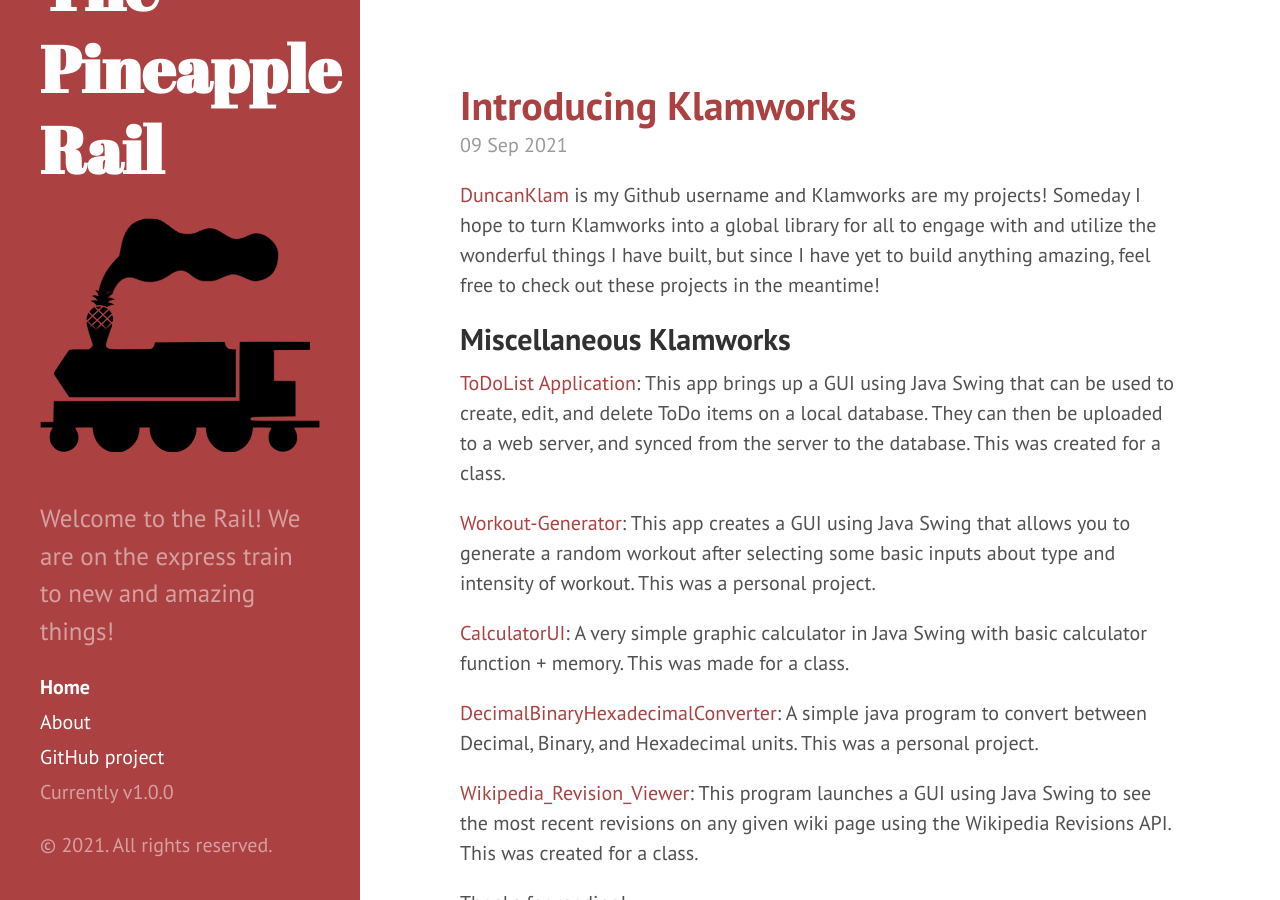
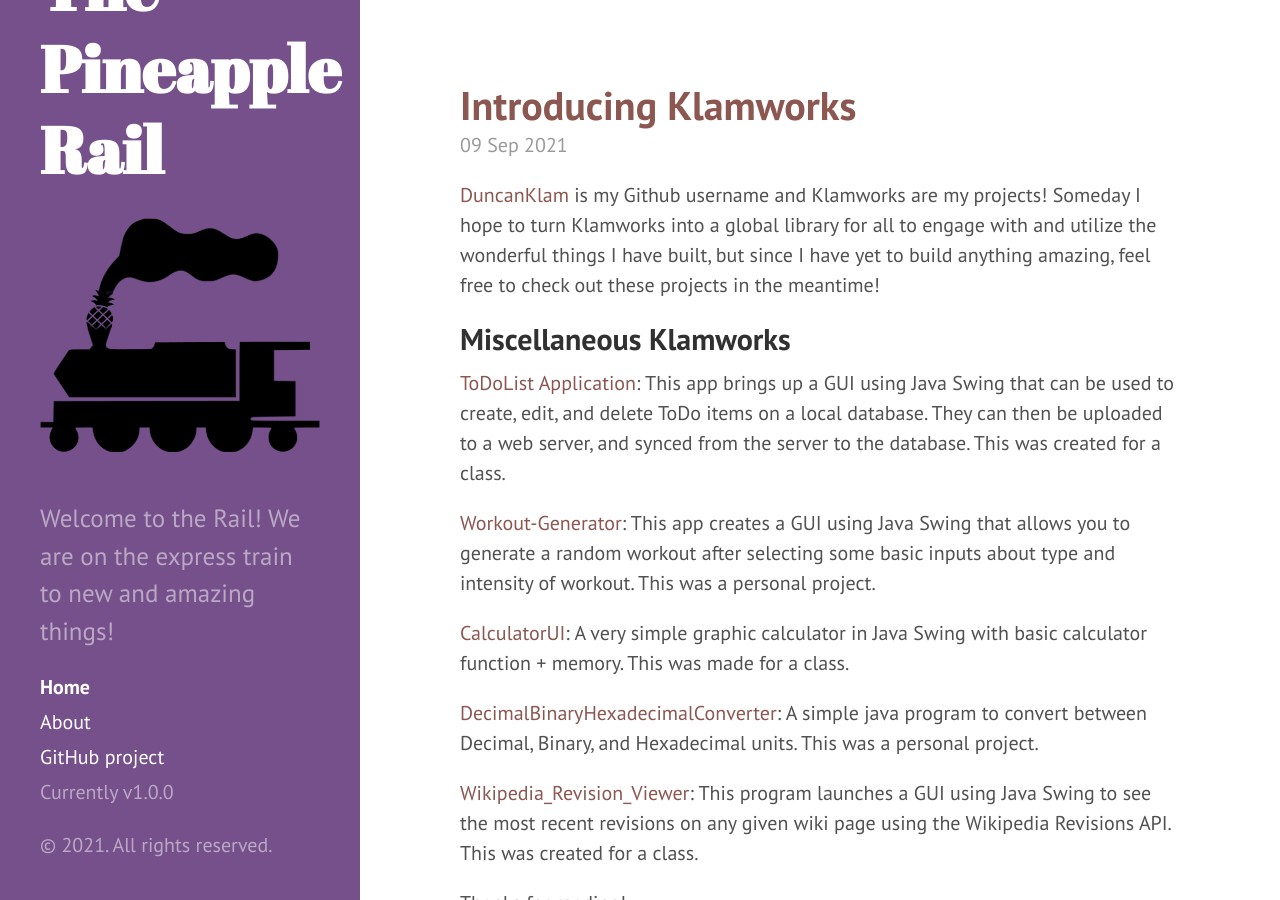
Before and after one commit to DuncanKlam/DuncanKlam.github.io, a Jekyll site: the page built from index.html, in a window 1280 px wide and 900 px high. Built offline with Jekyll 4.4.1, drawn with Linux system fonts in a browser that asks for light colours; the list of posts is cut into pages by our own code.

Commit message:
Change Site theme from Red to Purple and Maroon

```diff
--- a/_layouts/default.html
+++ b/_layouts/default.html
@@ -3,7 +3,7 @@
 
   {% include head.html %}
 
-  <body class="theme-base-08">
+  <body class="theme-base-a1">
 
     {% include sidebar.html %}
 
```
